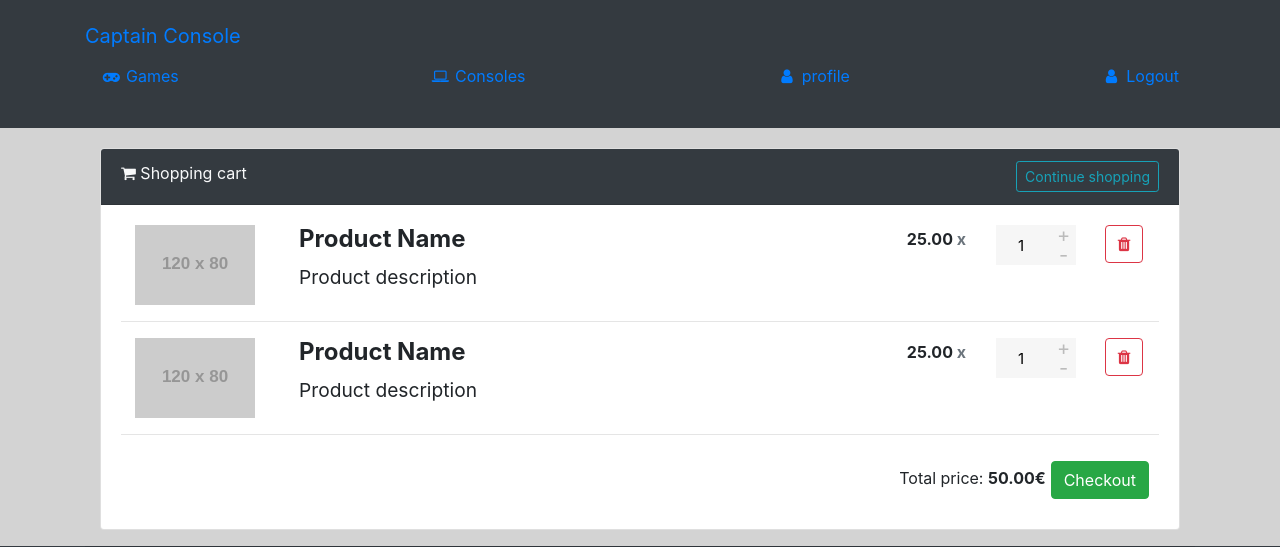
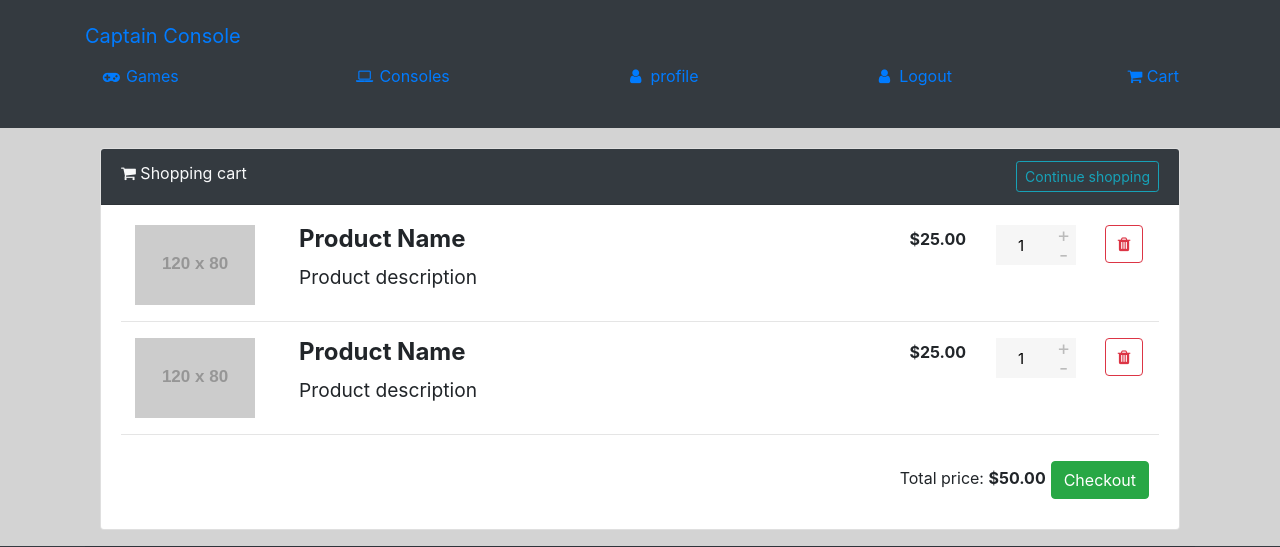
Before and after one commit to Daddara/T-220-VLN2, a Django app: page /user/checkout/ in a window 1280 px wide. Shown: the top 547 px of the page. Run offline with Django 3.2, Linux system fonts and the light colour scheme; the visitor is signed in with stand-in values (Sample User, id 1); grey boxes labelled with a size stand in for pictures from a placeholder-image service; some libraries are stand-ins or nearby versions.

Commit message:
Shopping cart added

```diff
--- a/templates/checkout/checkout.html
+++ b/templates/checkout/checkout.html
@@ -7,7 +7,7 @@
             <div class="card-header bg-dark text-light">
                 <i class="fa fa-shopping-cart" aria-hidden="true"></i>
                 Shopping cart
-                <a href="" class="btn btn-outline-info btn-sm pull-right">Continue shopping</a>
+                <a href="/games/" class="btn btn-outline-info btn-sm pull-right">Continue shopping</a>
                 <div class="clearfix"></div>
             </div>
             <div class="card-body">
@@ -24,7 +24,7 @@
                         </div>
                         <div class="col-12 col-sm-12 text-sm-center col-md-4 text-md-right row">
                             <div class="col-3 col-sm-3 col-md-6 text-md-right" style="padding-top: 5px">
-                                <h6><strong>25.00 <span class="text-muted">x</span></strong></h6>
+                                <h6><strong>$25.00<span class="text-muted"></span></strong></h6>
                             </div>
                             <div class="col-4 col-sm-4 col-md-4">
                                 <div class="quantity">
@@ -56,7 +56,7 @@
                         </div>
                         <div class="col-12 col-sm-12 text-sm-center col-md-4 text-md-right row">
                             <div class="col-3 col-sm-3 col-md-6 text-md-right" style="padding-top: 5px">
-                                <h6><strong>25.00 <span class="text-muted">x</span></strong></h6>
+                                <h6><strong>$25.00<span class="text-muted"></span></strong></h6>
                             </div>
                             <div class="col-4 col-sm-4 col-md-4">
                                 <div class="quantity">
@@ -82,7 +82,7 @@
                 <div class="pull-right" style="margin: 10px">
                     <a href="" class="btn btn-success pull-right">Checkout</a>
                     <div class="pull-right" style="margin: 5px">
-                        Total price: <b>50.00€</b>
+                        Total price: <b>$50.00</b>
                     </div>
                 </div>
             </div>
--- a/templates/header.html
+++ b/templates/header.html
@@ -17,6 +17,7 @@
           {% if user.is_authenticated %}
               <a href="{% url 'profile' %}"><i class="fa fa-fw fa-user"></i> profile</a>
               <a href="{% url 'logout' %}"><i class="fa fa-fw fa-user"></i> Logout</a>
+              <a href="/user/checkout/"><i class="fa fa-shopping-cart"></i> Cart</a>
           {% else %}
               <a href="{% url 'login' %}"><i class="fa fa-fw fa-user"></i> Login</a>
               <a href="{% url 'register' %}"><i class="fa fa-fw fa-user"></i> Register</a>
```
